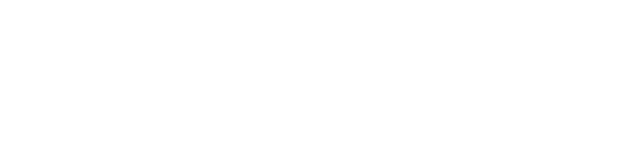
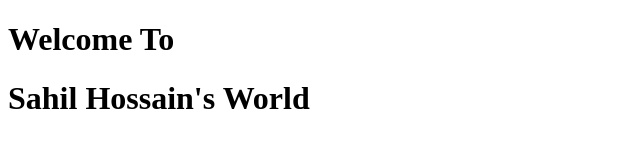
Before and after one commit to Lilxoi22/Complete-Website-1, a plain HTML site: page index.html in a window 1280 px wide. Shown: the whole page, without its empty margins (0-640 px from the left). Drawn offline with Linux system fonts and the light colour scheme.

Commit message:
2nd commit

```diff
--- a/index.html
+++ b/index.html
@@ -5,8 +5,11 @@
     <meta http-equiv="X-UA-Compatible" content="IE=edge">
     <meta name="viewport" content="width=device-width, initial-scale=1.0">
     <title>Sahil Hossain Portfolio</title>
+    <link rel="stylesheet" href="style.css">
 </head>
 <body>
+    <h1>Welcome To</h1>
+     <h1>Sahil Hossain's World</h1>
 
 </body>
 </html>
```
Also changed, not shown: New folder/Joy Pic 2.png (added), New folder/Joy pic 1.png (added), New folder/dream-bg.png (added), New folder/exp-bg.png (added), New folder/my-bg2.png (added), New folder/top-banner.png (added).
